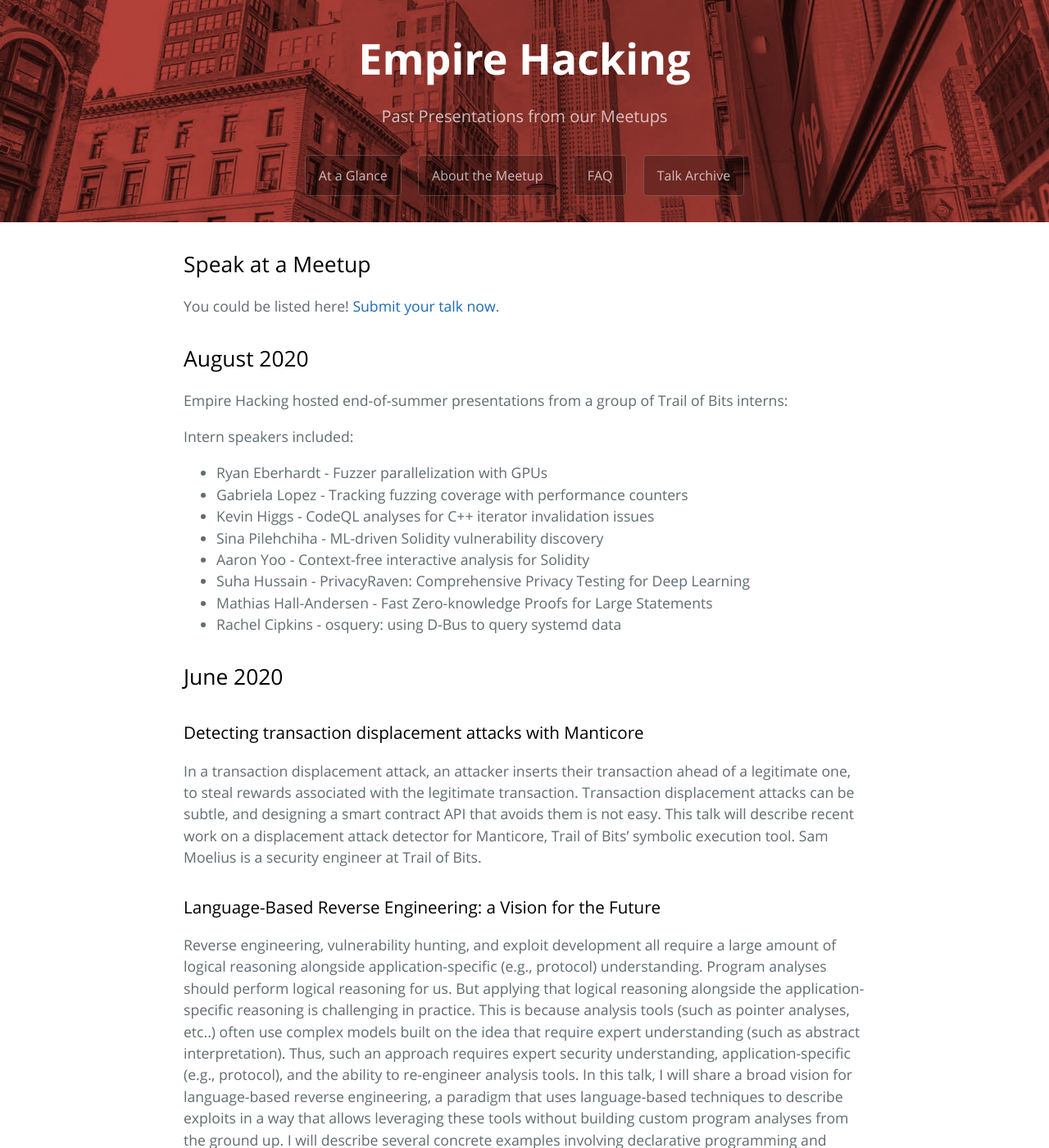
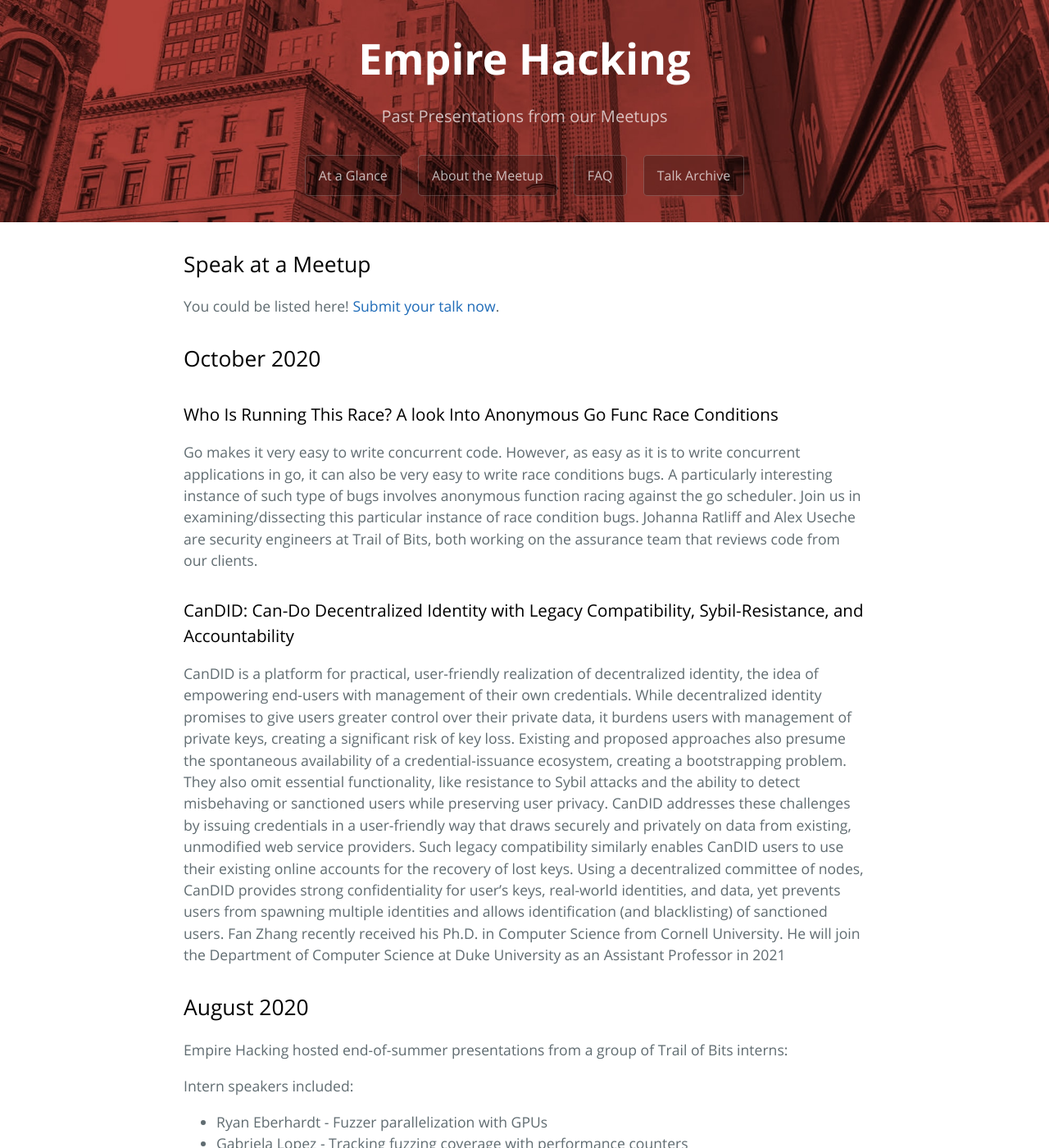
Before and after one commit to trailofbits/empirehacking.nyc, a Jekyll site: the page built from archive.md, in a window 1280 px wide and 1400 px high. Shown: the whole window at 82% size. Built offline with Jekyll 4.4.1, drawn with Linux system fonts in a browser that asks for light colours; comment, search, counter and statistics services are not loaded.

Commit message:
Added October talks

```diff
--- a/archive.md
+++ b/archive.md
@@ -8,6 +8,14 @@ permalink: /archive/
 ## Speak at a Meetup
 
 You could be listed here! [Submit your talk now](/about/#speak-at-a-meetup).
+
+## October 2020
+
+### Who Is Running This Race? A look Into Anonymous Go Func Race Conditions
+Go makes it very easy to write concurrent code. However, as easy as it is to write concurrent applications in go, it can also be very easy to write race conditions bugs. A particularly interesting instance of such type of bugs involves anonymous function racing against the go scheduler. Join us in examining/dissecting this particular instance of race condition bugs. Johanna Ratliff and Alex Useche are security engineers at Trail of Bits, both working on the assurance team that reviews code from our clients.
+
+### CanDID: Can-Do Decentralized Identity with Legacy Compatibility, Sybil-Resistance, and Accountability
+CanDID is a platform for practical, user-friendly realization of decentralized identity, the idea of empowering end-users with management of their own credentials. While decentralized identity promises to give users greater control over their private data, it burdens users with management of private keys, creating a significant risk of key loss. Existing and proposed approaches also presume the spontaneous availability of a credential-issuance ecosystem, creating a bootstrapping problem. They also omit essential functionality, like resistance to Sybil attacks and the ability to detect misbehaving or sanctioned users while preserving user privacy. CanDID addresses these challenges by issuing credentials in a user-friendly way that draws securely and privately on data from existing, unmodified web service providers. Such legacy compatibility similarly enables CanDID users to use their existing online accounts for the recovery of lost keys. Using a decentralized committee of nodes, CanDID provides strong confidentiality for user's keys, real-world identities, and data, yet prevents users from spawning multiple identities and allows identification (and blacklisting) of sanctioned users. Fan Zhang recently received his Ph.D. in Computer Science from Cornell University. He will join the Department of Computer Science at Duke University as an Assistant Professor in 2021
 
 ## August 2020
 
```
